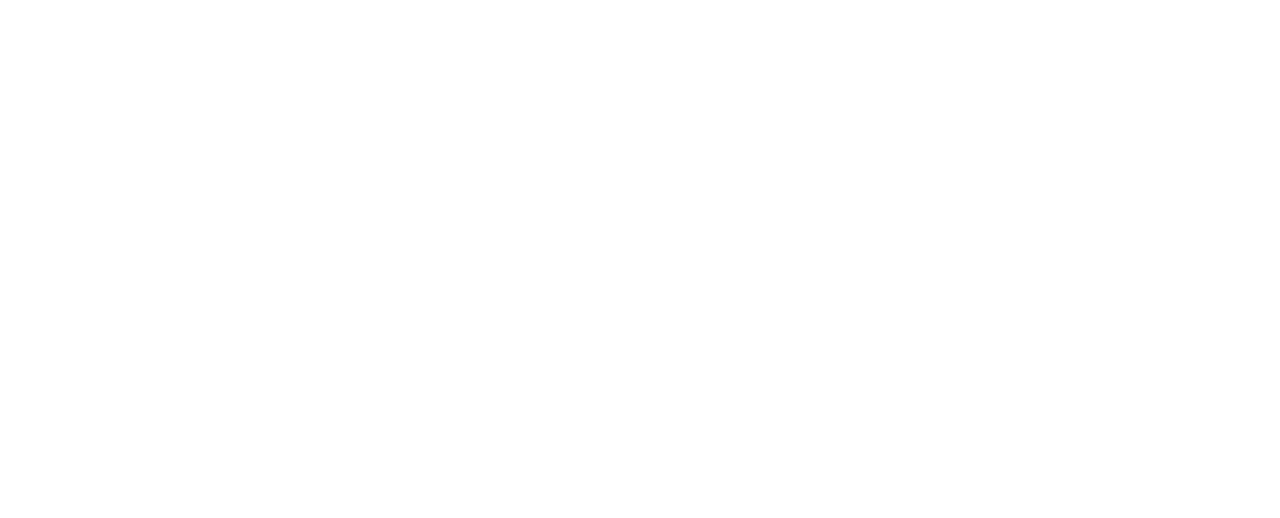
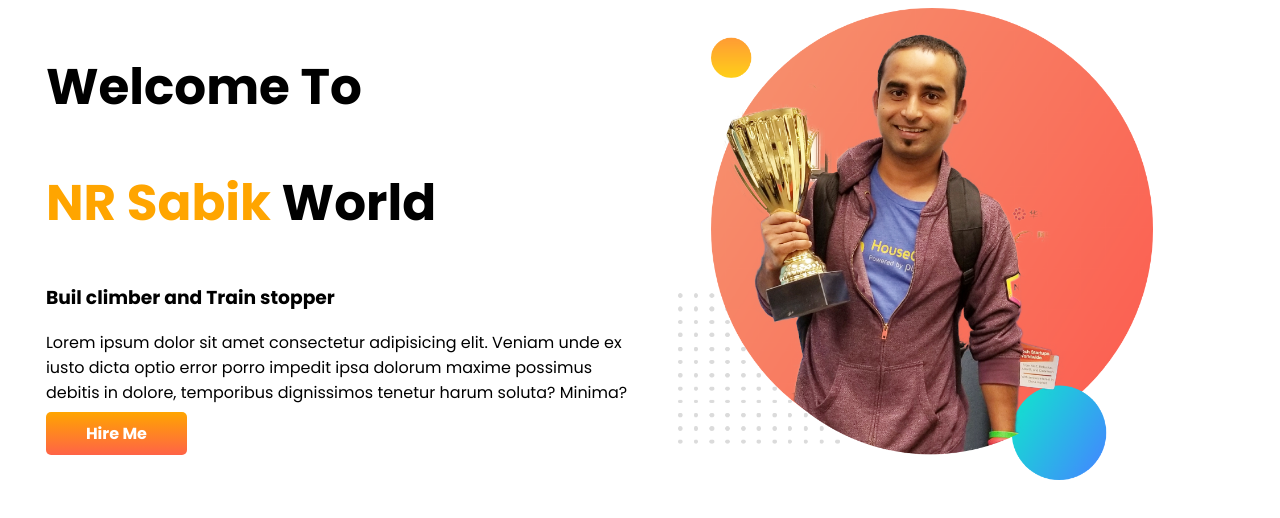
Before and after one commit to Sabik52/developer-protfolio, a plain HTML site: page index.html in a window 1280 px wide. Drawn offline with Linux system fonts and the light colour scheme.

Commit message:
section 1

```diff
--- a/index.html
+++ b/index.html
@@ -1,12 +1,34 @@
 <!DOCTYPE html>
 <html lang="en">
+
 <head>
     <meta charset="UTF-8">
     <meta name="viewport" content="width=device-width, initial-scale=1.0">
     <title>Sabik Protfolio</title>
+    <link rel="preconnect" href="https://fonts.googleapis.com">
+    <link rel="preconnect" href="https://fonts.gstatic.com" crossorigin>
+    <link
+        href="https://fonts.googleapis.com/css2?family=Poppins:ital,wght@0,100;0,200;0,300;0,400;0,500;0,600;0,700;0,800;0,900;1,100;1,200;1,300;1,400;1,500;1,600;1,700;1,800;1,900&display=swap"
+        rel="stylesheet">
     <link rel="stylesheet" href="style.css">
 </head>
+
 <body>
+    <section>
+        <div class="half-width">
+            <h1>Welcome To</h1>
+            <h1><span class="orange-color">NR Sabik</span> World</h1>
+            <h3>Buil climber and Train stopper</h3>
+            <p>Lorem ipsum dolor sit amet consectetur adipisicing elit. Veniam unde ex iusto dicta optio error porro
+                impedit
+                ipsa dolorum maxime possimus debitis in dolore, temporibus dignissimos tenetur harum soluta? Minima?</p>
+            <a class="link-button" href="https://github.com/Sabik52/protfolio.git">Hire Me</a>
+        </div>
+        <div class="half-width img">
+            <img src="images/jhankar.png" alt="">
+        </div>
+    </section>
 
 </body>
+
 </html>
--- a/style.css
+++ b/style.css
@@ -0,0 +1,34 @@
+body {
+    font-family: "Poppins", sans-serif;
+}
+
+h1 {
+    font-size: 50px;
+
+}
+
+.orange-color {
+    color: orange;
+}
+
+section {
+    display: flex;
+}
+
+.half-width {
+    width: 50%;
+    padding-left: 3%;
+}
+
+.half-width img {
+    width: 80%;
+}
+
+.link-button {
+    text-decoration: none;
+    background-image: linear-gradient(orange, tomato);
+    padding: 10px 40px;
+    border-radius: 5px;
+    color: white;
+    font-weight: 700;
+}
```
Also changed, not shown: images/dream-bg.png (added), images/exp-bg.png (added), images/jhankar.png (added), images/jhankar2.png (added), images/my-bg.png (added), images/my-bg2.png (added), images/top-banner.png (added).
